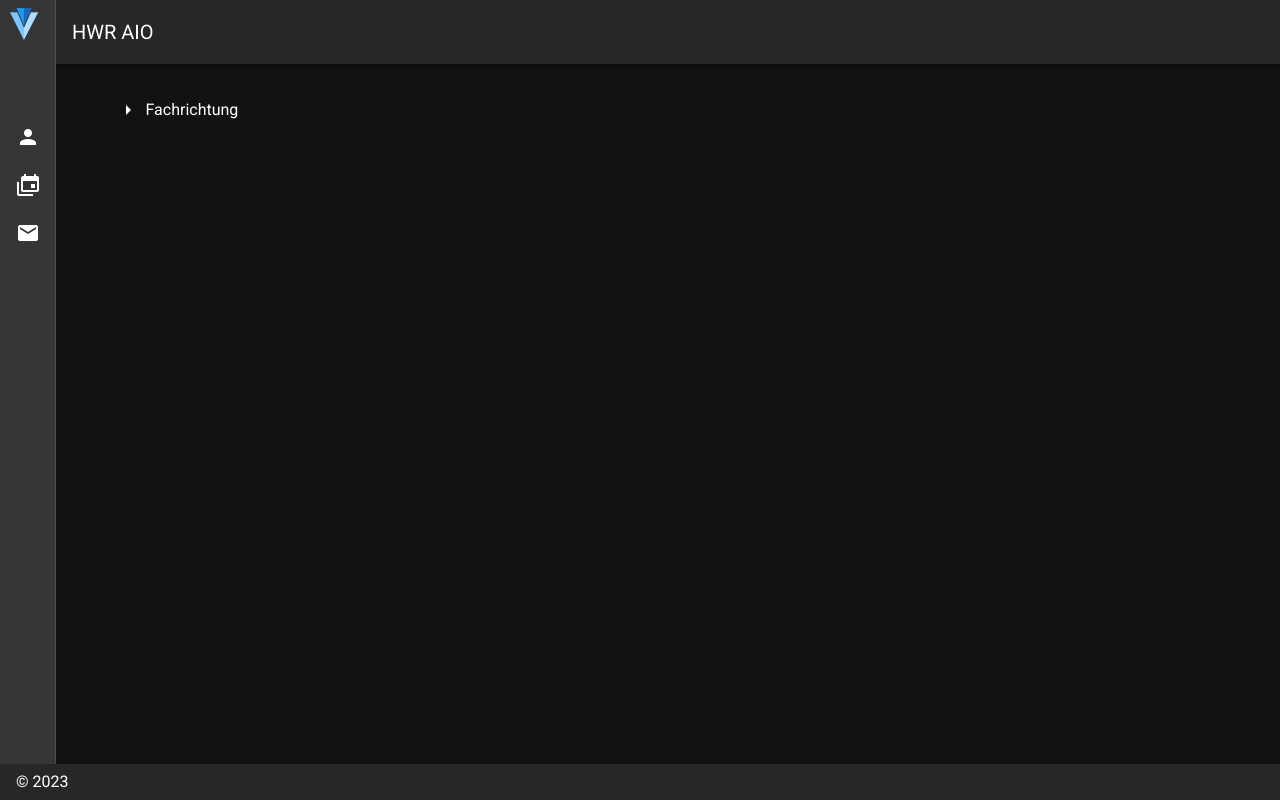
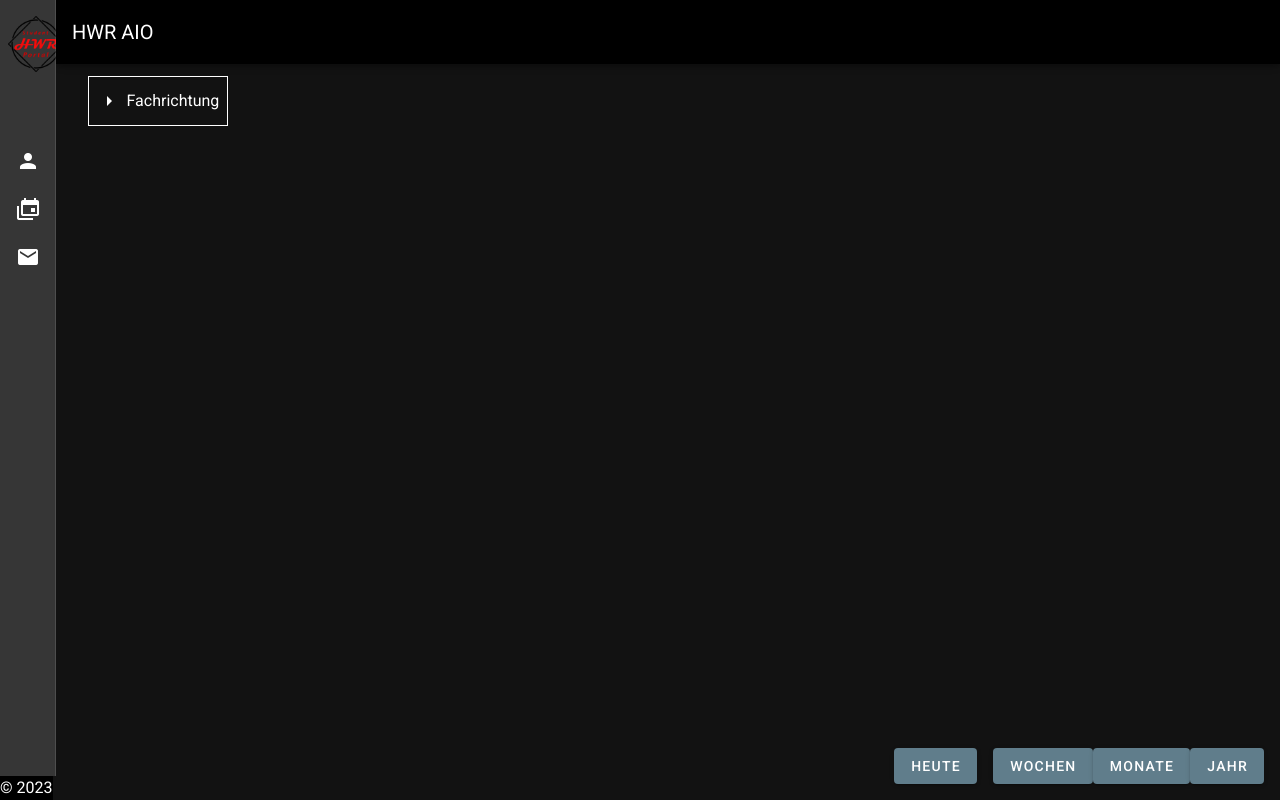
Before and after one commit to HWR-All-In-One/Frontend, a Nuxt app: page /test in a window 1280 px wide. Built offline with nearby package versions, Linux system fonts and the light colour scheme.

Commit message:
Tag-Monat-Jahr Icon.Logo,Footer, background edited

```diff
--- a/components/DropdownList.vue
+++ b/components/DropdownList.vue
@@ -1,92 +1,234 @@
 <template>
-  <div @click="selectNode" class="menu-item"  >
+  <div @click="selectNode" class="menu-item">
     <v-treeview :items="items"></v-treeview>
 
   </div>
 </template>
 
 <script>
-
 export default {
   data: () => ({
     active: false,
     items: [
       {
-          id: 1 ,
+        id: 10000,
         name: 'Fachrichtung',
         children: [
-            { id: 2, name: 'Bank'},
-            { id: 3, name: 'Bauwesen',
+          { id: 20000,
+            name: 'Informatik',
             children: [
               {
-                  id: 4,
-                  name: 'Semester',
-                  children: [
-                    { id: 5,
-                      name: '1 - Kurs A ',
+                id: 30000,
+                name: 'Jahrgang',
                 children: [
                   {
-                                    id: 11,
-                                    name: 'src :',
+                    id: 40000,
+                    name: '2021',
                     children: [
-                                      { id: 12, name: 'v-btn : ts' },
-                                      { id: 13, name: 'v-card : ts' },
-                                      { id: 14, name: 'v-window : ts' },
+                      {
+                        id: 50000,
+                        name: '1. Semester',
+                        children: [
+                          {
+                            id: 60000,
+                            name: 'Kurs A',
+                            link:'#'
+                          },
+                          {
+                            id: 60001,
+                            name: 'Kurs B',
+                          },
+                        ],
+                      },
+                      {
+                        id: 50001,
+                        name: '2. Semester',
+                        children: [
+                          {
+                            id: 60002,
+                            name: 'Kurs A',
+                          },
+                          {
+                            id: 60003,
+                            name: 'Kurs B',
+                          },
+                        ],
+                      },
+                      {
+                        id: 50002,
+                        name: '3. Semester',
+                        children: [
+                          {
+                            id: 60004,
+                            name: 'Kurs A',
+                          },
+                          {
+                            id: 60005,
+                            name: 'Kurs B',
+                          },
+                        ],
+                      },
+                      {
+                        id: 50003,
+                        name: '4. Semester',
+                        children: [
+                          {
+                            id: 60006,
+                            name: 'Kurs A',
+                          },
+                          {
+                            id: 60007,
+                            name: 'Kurs B',
+                          },
+                        ],
+                      },
+                      {
+                        id: 50004,
+                        name: '5. Semester',
+                        children: [
+                          {
+                            id: 60008,
+                            name: 'Kurs A',
+                          },
+                          {
+                            id: 60009,
+                            name: 'Kurs B',
+                          },
+                        ],
+                      },
+                      {
+                        id: 50005,
+                        name: '6. Semester',
+                        children: [
+                          {
+                            id: 60010,
+                            name: 'Kurs A',
+                          },
+                          {
+                            id: 60011,
+                            name: 'Kurs B',
+                          },
                         ],
                       },
                     ]
                   },
-                    { id: 6, name: '1 - Kurs B' },
-                    { id: 7, name: '2 - Kurs A' },
-                    { id: 8, name: '2 - Kurs B' },
-                    { id: 9, name: '3 - Kurs A' },
-                    { id: 10, name: '3 - Kurs B' },
-                    { id: 11, name: '4 - Kurs A' },
-                    { id: 12, name: '4 - Kurs B' },
-                    { id: 13, name: '5 - Kurs A' },
-                    { id: 14, name: '5 - Kurs B' },
-                    { id: 13, name: '6 - Kurs A' },
-                    { id: 14, name: '6 - Kurs B' },
-
+                  {
+                    id: 40001,
+                    name: '2022',
+                    children: [
+                      {
+                        id: 50006,
+                        name: '1. Semester',
+                        children: [
+                          {
+                            id: 60012,
+                            name: 'Kurs A',
+                          },
+                          {
+                            id: 60013,
+                            name: 'Kurs B',
+                          },
+                        ],
+                      },
+                      {
+                        id: 50007,
+                        name: '2. Semester',
+                        children: [
+                          {
+                            id: 60014,
+                            name: 'Kurs A',
+                          },
+                          {
+                            id: 60015,
+                            name: 'Kurs B',
+                          },
+                        ],
+                      },
+                      {
+                        id: 50008,
+                        name: '3. Semester',
+                        children: [
+                          {
+                            id: 60016,
+                            name: 'Kurs A',
+                          },
+                          {
+                            id: 60017,
+                            name: 'Kurs B',
+                          },
+                        ],
+                      },
+                      {
+                        id: 50009,
+                        name: '4. Semester',
+                        children: [
+                          {
+                            id: 60018,
+                            name: 'Kurs A',
+                          },
+                          {
+                            id: 60019,
+                            name: 'Kurs B',
+                          },
+                        ],
+                      },
+                      {
+                        id: 50010,
+                        name: '5. Semester',
+                        children: [
+                          {
+                            id: 60020,
+                            name: 'Kurs A',
+                          },
+                          {
+                            id: 60021,
+                            name: 'Kurs B',
+                          },
+                        ],
+                      },
+                      {
+                        id: 50011,
+                        name: '6. Semester',
+                        children: [
+                          {
+                            id: 60022,
+                            name: 'Kurs A',
+                          },
+                          {
+                            id: 60023,
+                            name: 'Kurs B',
+                          },
+                        ],
+                      },
+                    ]
+                  },
+                  {
+                    id: 40002,
+                    name: '2023'
+                  },
                 ],
               },
             ],
           },
-            { id: 15, name: 'DL' },
-            { id: 16, name: 'Elektrotechnik' },
-            { id: 17, name: 'FM' },
-            { id: 18, name: 'Handel' },
-            { id: 19, name: 'Iba' },
-            { id: 20, name: 'Immobilien' },
-            { id: 21, name: 'Industrie' },
-            { id: 22, name: 'Informatik' },
-            { id: 23, name: 'Wirtschaft Informatik' }
         ]
       },
     ],
   }),
 }
-
 </script>
 
 <style>
-.v-treeview-node__children{
-align-items: center;
-justify-content: center;
-top: calc(100% + 18px);
-width: max-content;
-
-}
-
-.menu-item
- {
+.menu-item {
+  display: flex;
   color: #FFF;
-  padding: 10px 20px;
-  position: relative;
-  text-align: center;
-  border-bottom: 3px solid transparent;
-  display: flex;
   transition: 0.4s;
 }
-
+.v-treeview-node__root {
+  display: flex;
+  flex-direction: row;
+  border: 1px solid #FFF;
+}
+.v-treeview-node__children {
+  align-items: right;
+}
 </style>
--- a/layouts/default.vue
+++ b/layouts/default.vue
@@ -6,10 +6,12 @@
       fixed
       app
     >
-      <div class="logo">
-          <img src="../assets/v.png" alt="HWR-APP-logo">
+
+      <v-list>
+        <div class="logo">
+          <img src="../assets/HWR-lOGO-3.png" alt="HWR-APP-logo">
         </div>
-      <v-list>
+
         <v-list-item
           v-for="(item, i) in items"
           :key="i"
@@ -21,28 +23,66 @@
             <v-icon >{{ item.icon }}</v-icon>
           </v-list-item-action>
         </v-list-item>
+
       </v-list>
+
     </v-navigation-drawer>
+
     <v-app-bar
       fixed
       app
     >
       <v-toolbar-title
-      permanent
-      fixed
-      width:15rem
       >{{ title }}
       </v-toolbar-title>
     </v-app-bar>
+
     <v-main>
       <v-container>
         <DropdownList />
       </v-container>
     </v-main>
-    <v-footer
-      :absolute="fixed"
-      app
-    >
+
+    <v-row>
+      <v-btn
+        :loading="loading3"
+        :disabled="loading3"
+        color="blue-grey"
+        class="button1"
+        @click="loader = 'loading3'"
+      >
+        Heute
+      </v-btn>
+      <v-btn
+        :loading="loading3"
+        :disabled="loading3"
+        color="blue-grey"
+        class="button2"
+        @click="loader = 'loading3'"
+      >
+        Wochen
+      </v-btn>
+      <v-btn
+        :loading="loading3"
+        :disabled="loading3"
+        color="blue-grey"
+        class="button3"
+        @click="loader = 'loading3'"
+      >
+        Monate
+      </v-btn>
+      <v-btn
+        :loading="loading3"
+        :disabled="loading3"
+        color="blue-grey"
+        class="button4"
+        @click="loader = 'loading3'"
+      >
+        Jahr
+      </v-btn>
+    </v-row>
+
+    <v-footer app bottom fixed style="width: max-content;" padless>
       <span>&copy; {{ new Date().getFullYear() }}</span>
     </v-footer>
   </v-app>
@@ -73,11 +113,9 @@ export default {
           title: 'mail',
           to: '/mail'
         }
-
       ],
       miniVariant: false,
       title: 'HWR AIO'
-
     }
   }
 }
@@ -87,9 +125,8 @@ export default {
   .v-navigation-drawer{
     display: flex;
     flex-direction: column;
-
-    background-color: var(--dark);
-    color: var(--light);
+    block-size: max-content;
+    background-color: #000000;
 
     .logo {
       position: relative;
@@ -98,12 +135,39 @@ export default {
       background:rgba(255,255,255,0);
       opacity: 5;
 
+      img {
+        height:3.5rem;
+        width:3.5rem;
+      }
+    }
+  }
 
-      img {
-        height:2rem;
-        width:2rem;
-      }
+  .theme--dark.v-footer {
+    background-color: #000000;
+  }
 
-    }
+  .v-toolbar__title, .v-toolbar__content{
+    block-size: max-content;
+    background-color: #000000;
+  }
+
+ .row{
+  margin: auto 1rem auto auto;
+  flex: initial;
+  height: max-content;
+ }
+
+ .button1 {
+  background-color: #4CAF50;
+  border: none;
+  color: white;
+  padding: 30px 60px;
+  text-align: center;
+  text-decoration: none;
+  display: inline-block;
+  font-size: 16px;
+  margin: auto 1rem 1rem auto;
+  cursor: pointer;
 }
+
 </style>
```
Also changed, not shown: assets/HWR-lOGO-3.png (added), 1 other file (tests, documents, lock files or other folders). Lines whose indentation alone changed are shown as unchanged.
